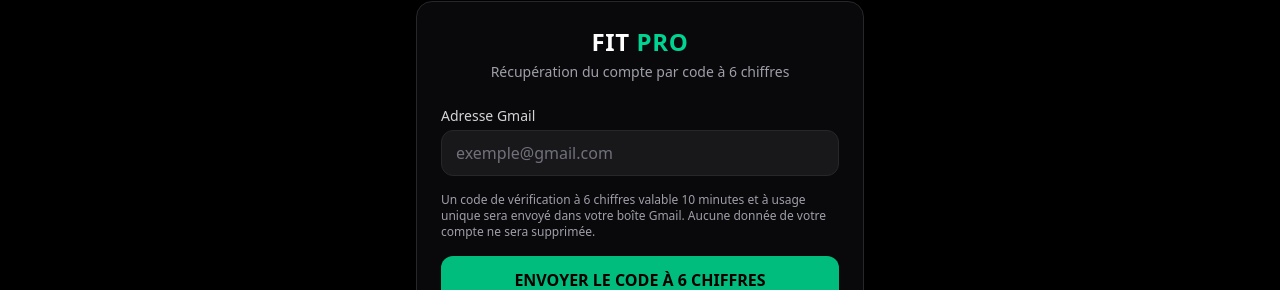
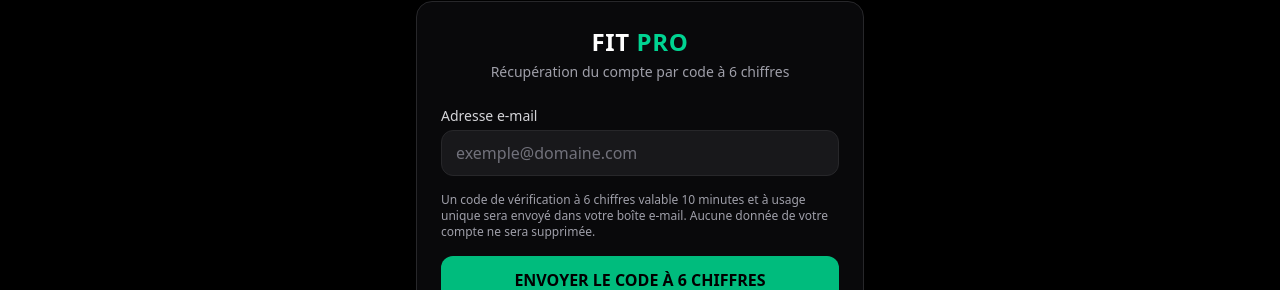
Before and after one commit to actionsdiallo-lgtm/fit-pro, a Next.js app: page /login in a window 1280 px wide. Both pictures are taken after a click on the button "Mot de passe oublié ?". Shown: the part 270-560 px from the top of the page. Built offline with nearby package versions, Linux system fonts and the light colour scheme.

Commit message:
Update email references from 'Gmail' to 'e-mail'

```diff
--- a/src/app/login/page.tsx
+++ b/src/app/login/page.tsx
@@ -32,6 +32,11 @@ export default function LoginPage() {
 
   function switchToMode(nextMode: Mode) {
     clearMessages();
+    if (nextMode === "login") {
+      setOtpCode("");
+      setNewPassword("");
+      setConfirmPassword("");
+    }
     setMode(nextMode);
   }
 
@@ -73,7 +78,7 @@ export default function LoginPage() {
 
     const cleanEmail = email.trim().toLowerCase();
     if (!cleanEmail) {
-      setErrorMessage("Veuillez saisir votre adresse Gmail.");
+      setErrorMessage("Veuillez saisir votre adresse e-mail.");
       return;
     }
 
@@ -111,7 +116,7 @@ export default function LoginPage() {
 
     const cleanEmail = email.trim().toLowerCase();
     if (!cleanEmail) {
-      setErrorMessage("Veuillez saisir votre adresse Gmail.");
+      setErrorMessage("Veuillez saisir votre adresse e-mail.");
       return;
     }
 
@@ -289,7 +294,7 @@ export default function LoginPage() {
                 required
                 value={email}
                 onChange={(e) => setEmail(e.target.value)}
-                placeholder="exemple@gmail.com"
+                placeholder="exemple@domaine.com"
                 className="w-full rounded-xl border border-zinc-800 bg-zinc-900 px-3.5 py-2.5 text-white placeholder-zinc-500 focus:border-emerald-500 focus:outline-none"
               />
             </div>
@@ -351,7 +356,7 @@ export default function LoginPage() {
           <form onSubmit={handleSendOtp} className="space-y-4">
             <div>
               <label className="block text-sm font-medium text-zinc-300 mb-1">
-                Adresse Gmail
+                Adresse e-mail
               </label>
               <input
                 type="email"
@@ -359,14 +364,14 @@ export default function LoginPage() {
                 required
                 value={email}
                 onChange={(e) => setEmail(e.target.value)}
-                placeholder="exemple@gmail.com"
+                placeholder="exemple@domaine.com"
                 className="w-full rounded-xl border border-zinc-800 bg-zinc-900 px-3.5 py-2.5 text-white placeholder-zinc-500 focus:border-emerald-500 focus:outline-none"
               />
             </div>
 
             <p className="text-xs text-zinc-400">
               Un code de vérification à 6 chiffres valable 10 minutes et à usage
-              unique sera envoyé dans votre boîte Gmail. Aucune donnée de votre
+              unique sera envoyé dans votre boîte e-mail. Aucune donnée de votre
               compte ne sera supprimée.
             </p>
 
@@ -392,7 +397,7 @@ export default function LoginPage() {
           <form onSubmit={handleVerifyOtp} className="space-y-4">
             <div>
               <label className="block text-sm font-medium text-zinc-300 mb-1">
-                Adresse Gmail
+                Adresse e-mail
               </label>
               <input
                 type="email"
@@ -513,4 +518,4 @@ export default function LoginPage() {
       </div>
     </div>
   );
-  }
+      }
```
